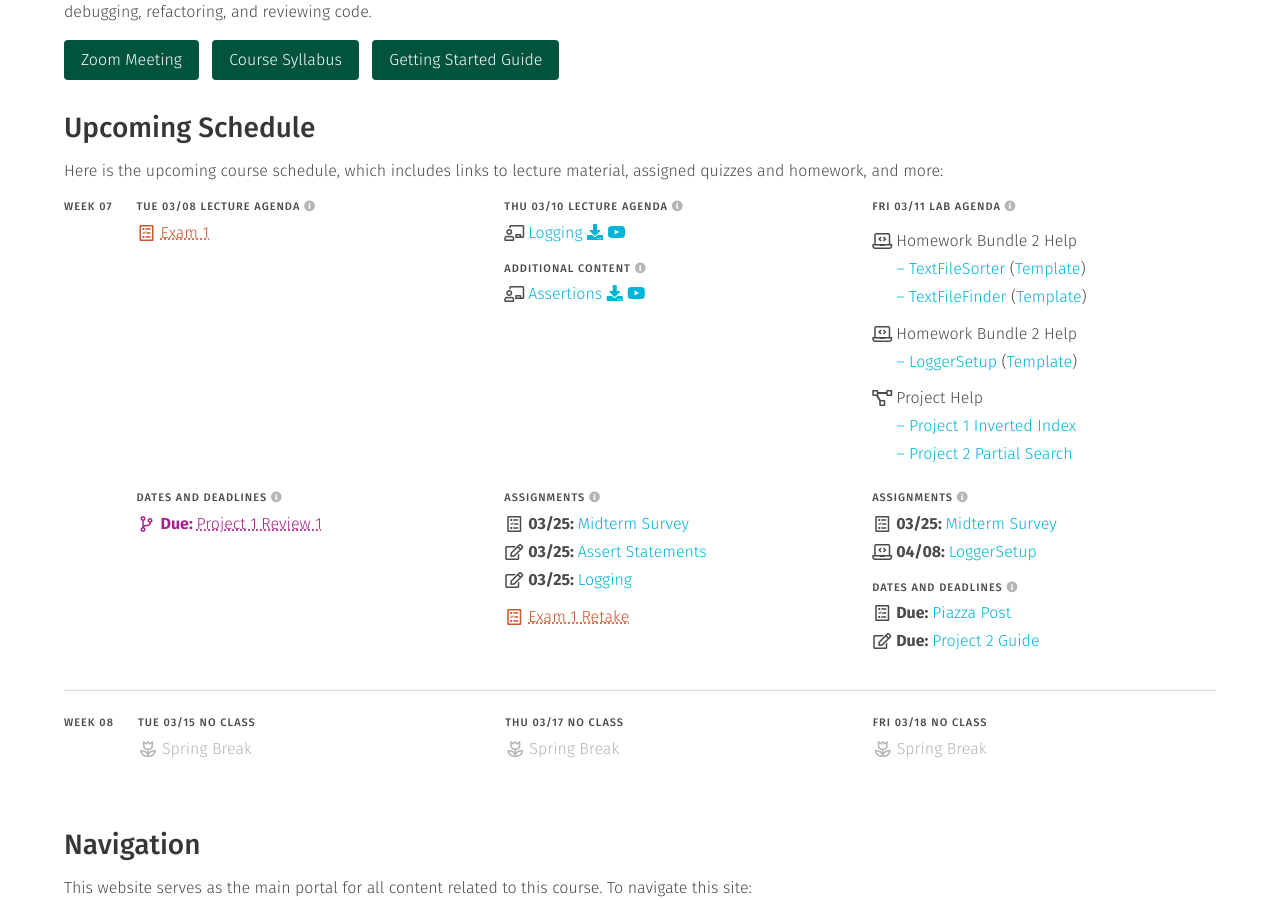
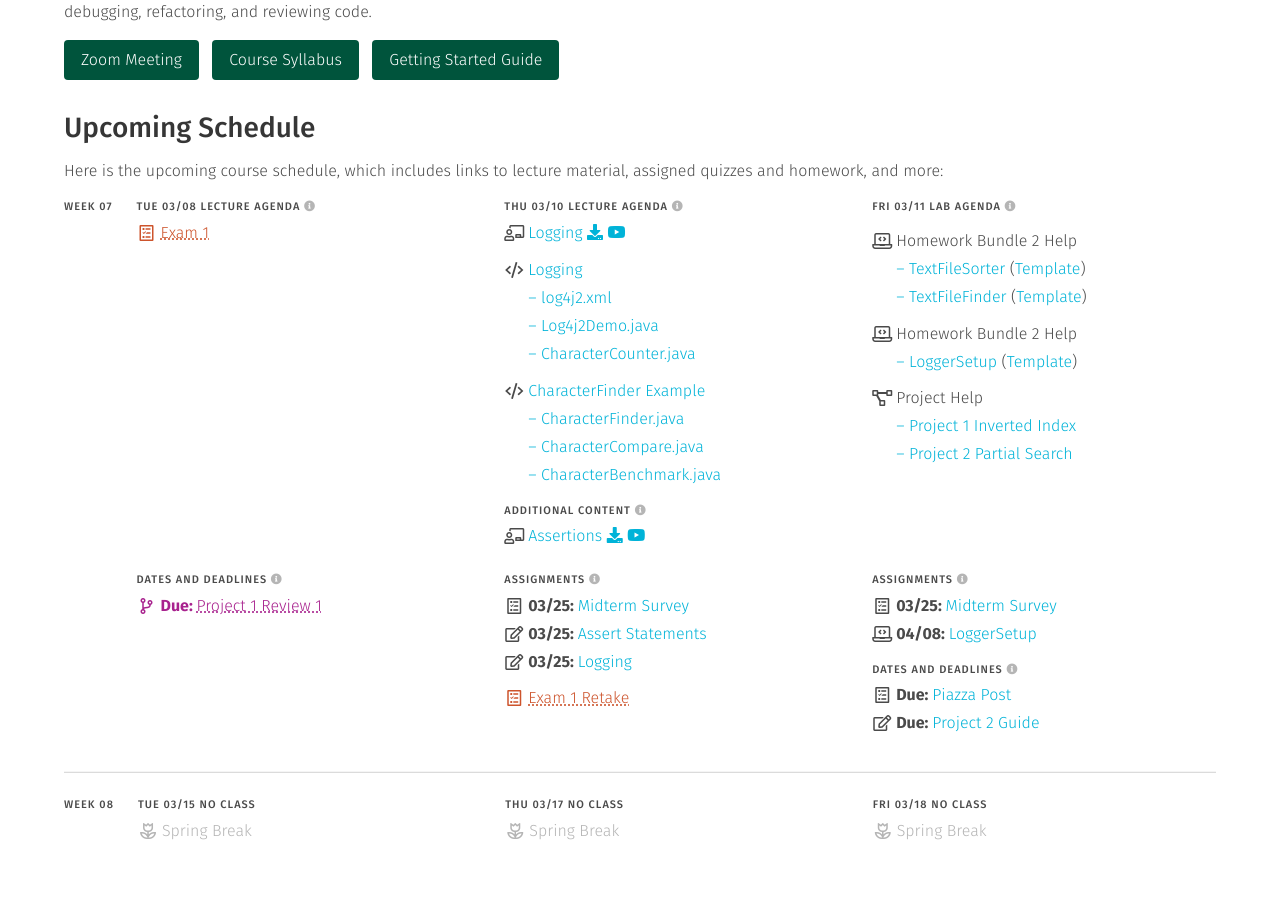
Before and after one commit to usf-cs272-spring2022/usf-cs272-spring2022.github.io, a Jekyll site: the page built from index.md, in a window 1280 px wide and 900 px high, scrolled down 378 px. Built offline with Jekyll 4.4.1, drawn with Linux system fonts in a browser that asks for light colours.

Commit message:
Adding logging code

```diff
--- a/_data/schedule.yml
+++ b/_data/schedule.yml
@@ -919,6 +919,40 @@ weeks:
               - file: 'slides'
                 name: 'logging'
 
+              - text: 'Logging'
+                icon: 'code'
+                link: 'https://github.com/usf-cs272-spring2022/lectures/tree/main/Logging'
+                type: ['bump']
+
+              - text: '– log4j2.xml'
+                icon: 'nothing'
+                link: 'https://github.com/usf-cs272-spring2022/lectures/blob/main/Logging/src/main/resources/log4j2.xml'
+
+              - text: '– Log4j2Demo.java'
+                icon: 'nothing'
+                link: 'https://github.com/usf-cs272-spring2022/lectures/blob/main/Logging/src/main/java/edu/usfca/cs272/Log4jDemo.java'
+
+              - text: '– CharacterCounter.java'
+                icon: 'nothing'
+                link: 'https://github.com/usf-cs272-spring2022/lectures/blob/main/Logging/src/main/java/edu/usfca/cs272/CharacterCounter.java'
+
+              - text: 'CharacterFinder Example'
+                icon: 'code'
+                link: 'https://github.com/usf-cs272-spring2022/lectures/tree/main/Logging'
+                type: ['bump']
+
+              - text: '– CharacterFinder.java'
+                icon: 'nothing'
+                link: 'https://github.com/usf-cs272-spring2022/lectures/blob/main/Logging/src/main/java/edu/usfca/cs272/CharacterFinder.java'
+
+              - text: '– CharacterCompare.java'
+                icon: 'nothing'
+                link: 'https://github.com/usf-cs272-spring2022/lectures/blob/main/Logging/src/main/java/edu/usfca/cs272/CharacterCompare.java'
+
+              - text: '– CharacterBenchmark.java'
+                icon: 'nothing'
+                link: 'https://github.com/usf-cs272-spring2022/lectures/blob/main/Logging/src/main/java/edu/usfca/cs272/CharacterBenchmark.java'
+
           - <<: *content
             items:
               - file: 'slides'
```
